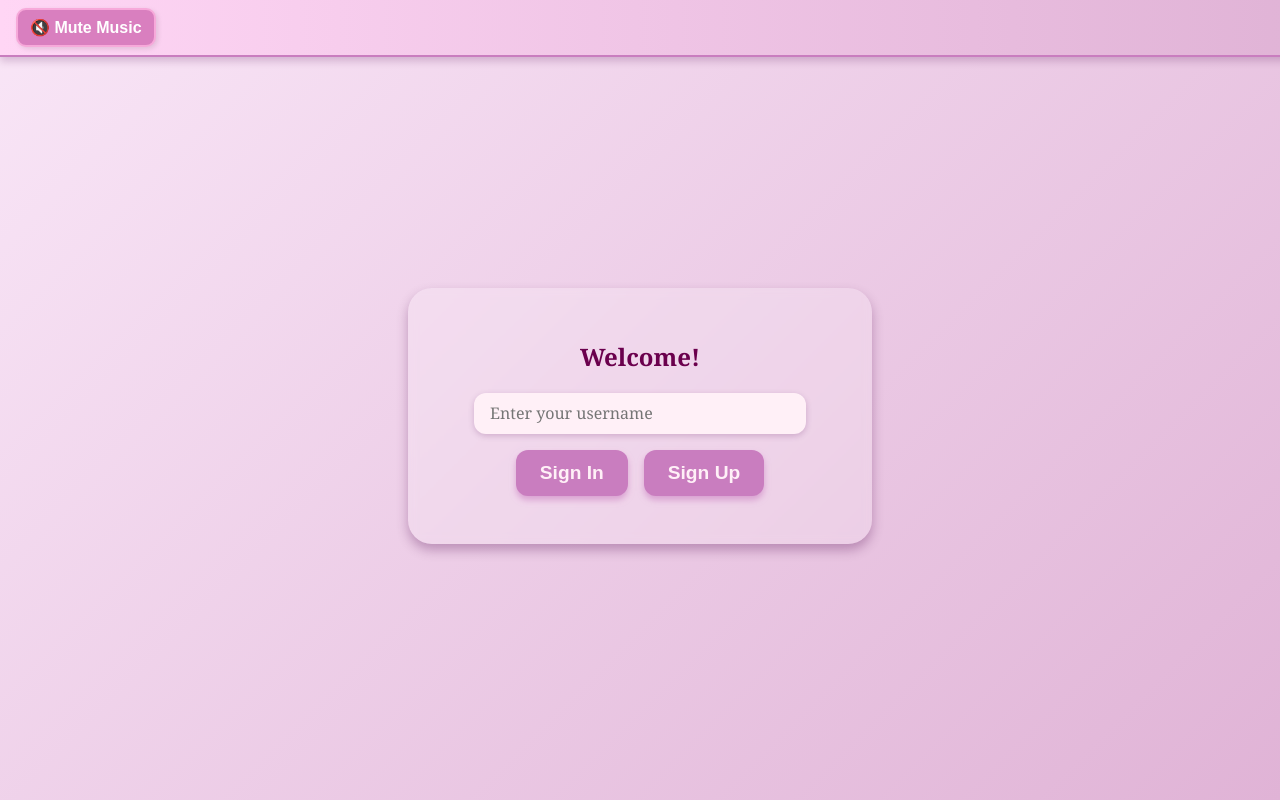
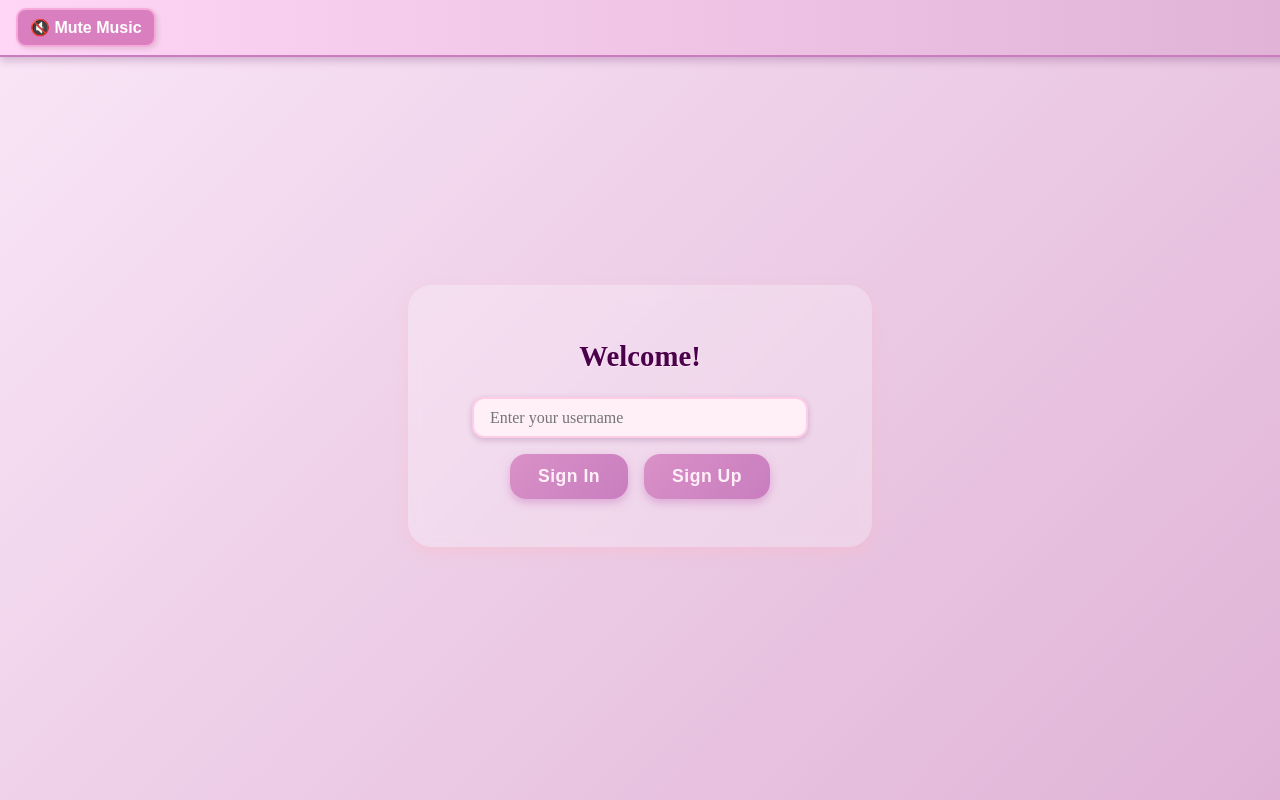
Before and after one commit to kira-iovenko/virtual_pet, a plain HTML site: page index.html in a window 1280 px wide. Drawn offline with Linux system fonts and the light colour scheme.

Commit message:
feat(ui): refine login font and action button styles
- Switched login/status text to Quicksand for a softer, elegant look
- Updated action buttons with rounded corners, pastel palette, and shadows
- Added hover effects for a plush, interactive feel
- Improved overall UI readability and theme consistency

```diff
--- a/style.css
+++ b/style.css
@@ -6,7 +6,7 @@ body {
   justify-content: center;
   min-height: 100vh;
   margin: 0;
-  font-family: 'Georgia', serif;
+  font-family: 'Poppins Rounded';
   background: linear-gradient(135deg, #f9e6f7, #e0b3d6);
   color: #4a004a;
 }
@@ -240,11 +240,13 @@ body {
 /* ======= Login/Menu Screens ======= */
 #login-screen,
 #menu-screen {
-  background-color: rgba(255, 255, 255, 0.2);
+  background-color: rgba(255, 255, 255, 0.25);
+  /* slightly lighter */
   padding: 2rem;
   border-radius: 1.5rem;
-  box-shadow: 0 6px 12px rgba(74, 0, 74, 0.3);
-  backdrop-filter: blur(5px);
+  box-shadow: 0 6px 14px rgba(255, 182, 193, 0.35);
+  /* pinker glow */
+  backdrop-filter: blur(6px);
   text-align: center;
   margin-top: 2rem;
   width: 90%;
@@ -253,32 +255,54 @@ body {
   flex-direction: column;
   align-items: center;
   gap: 1rem;
+  transition: transform 0.2s ease;
+}
+
+#login-screen:hover,
+#menu-screen:hover {
+  transform: scale(1.02);
+  /* playful hover */
 }
 
 #login-screen h2,
 #menu-screen h2 {
-  color: #6b004d;
+  font-family: 'Poppins Rounded';
+  /* softer font */
+  font-size: 1.8rem;
+  font-weight: 600;
+  color: #4a004a;
+  text-shadow: 1px 1px #ffe6f9;
 }
 
 #usernameInput {
   padding: 0.6rem 1rem;
   font-size: 1rem;
   border-radius: 12px;
-  border: none;
+  border: 2px solid #ffcce6;
+  /* playful border */
   outline: none;
   width: 100%;
   max-width: 300px;
   box-shadow: 0 2px 6px rgba(74, 0, 74, 0.2);
   background-color: #fff0f7;
   color: #4a004a;
-  font-family: 'Georgia', serif;
+  font-family: 'Quicksand';
+  /* swap to rounder font */
+  transition: 0.3s ease;
+}
+
+#usernameInput:focus {
+  border-color: #ff99cc;
+  box-shadow: 0 0 10px rgba(255, 153, 204, 0.6);
 }
 
 #login-status {
+  font-family: 'Quicksand';
   font-style: italic;
-  color: #6b004d;
+  color: #b45288;
   font-size: 0.95rem;
 }
+
 
 /* Button Rows Shared */
 .button-row {
@@ -289,22 +313,37 @@ body {
 }
 
 .button-row button {
-  padding: 12px 24px;
-  font-size: 1.2rem;
+  padding: 12px 28px;
+  /* slightly wider for a comfy feel */
+  font-size: 1.1rem;
+  /* a bit smaller so it's not overpowering */
   cursor: pointer;
-  border-radius: 12px;
+  border-radius: 16px;
+  /* rounder corners = softer, cuter */
   border: none;
-  background-color: #c97dbf;
+  background: linear-gradient(135deg, #d991c7, #c97dbf);
+  /* soft gradient */
   color: #fff0f7;
   font-weight: bold;
-  box-shadow: 0 4px 6px rgba(201, 125, 191, 0.6);
-  transition: background-color 0.3s ease, box-shadow 0.3s ease;
+  letter-spacing: 0.5px;
+  /* adds a touch of polish */
+  box-shadow: 0 4px 8px rgba(201, 125, 191, 0.5);
+  transition: transform 0.15s ease, background 0.3s ease, box-shadow 0.3s ease;
 }
 
 .button-row button:hover {
-  background-color: #b46bb0;
-  box-shadow: 0 6px 10px rgba(180, 107, 176, 0.8);
+  background: linear-gradient(135deg, #c97dbf, #b46bb0);
+  box-shadow: 0 6px 12px rgba(180, 107, 176, 0.7);
+  transform: translateY(-2px);
+  /* playful lift effect */
 }
+
+.button-row button:active {
+  transform: translateY(0);
+  /* smooth press down */
+  box-shadow: 0 3px 6px rgba(180, 107, 176, 0.6);
+}
+
 
 /* ======= Screen Transitions ======= */
 #login-screen,
```
